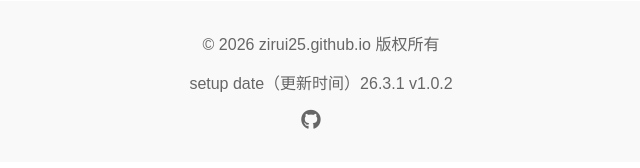
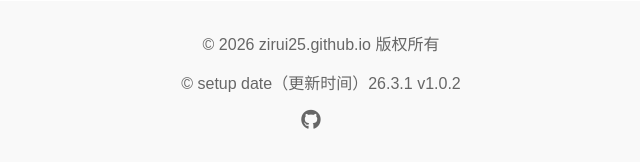
Before and after one commit to zirui25/zirui25.github.io, a plain HTML site: page index.html in a window 1280 px wide. Shown: the part 470-638 px from the top of the page, 319-959 px from the left. Drawn offline with Linux system fonts and the light colour scheme; files whose address does not match are found by name.

Commit message:
Fix HTML formatting and structure

```diff
--- a/index.html
+++ b/index.html
@@ -65,7 +65,7 @@
     <footer class="footer">
         <div class="container">
             <p>&copy; 2026 zirui25.github.io 版权所有</p>
-            <p>setup date（更新时间）26.3.1    v1.0.2</p>
+            <p>&copy; setup date（更新时间）26.3.1    v1.0.2</p>
             <div class="social-links">
                 <a href="https://github.com/zirui25"><i class="fab fa-github"></i></a>
                 <a href="#"><i class="fab fa-wechat"></i></a>
```
